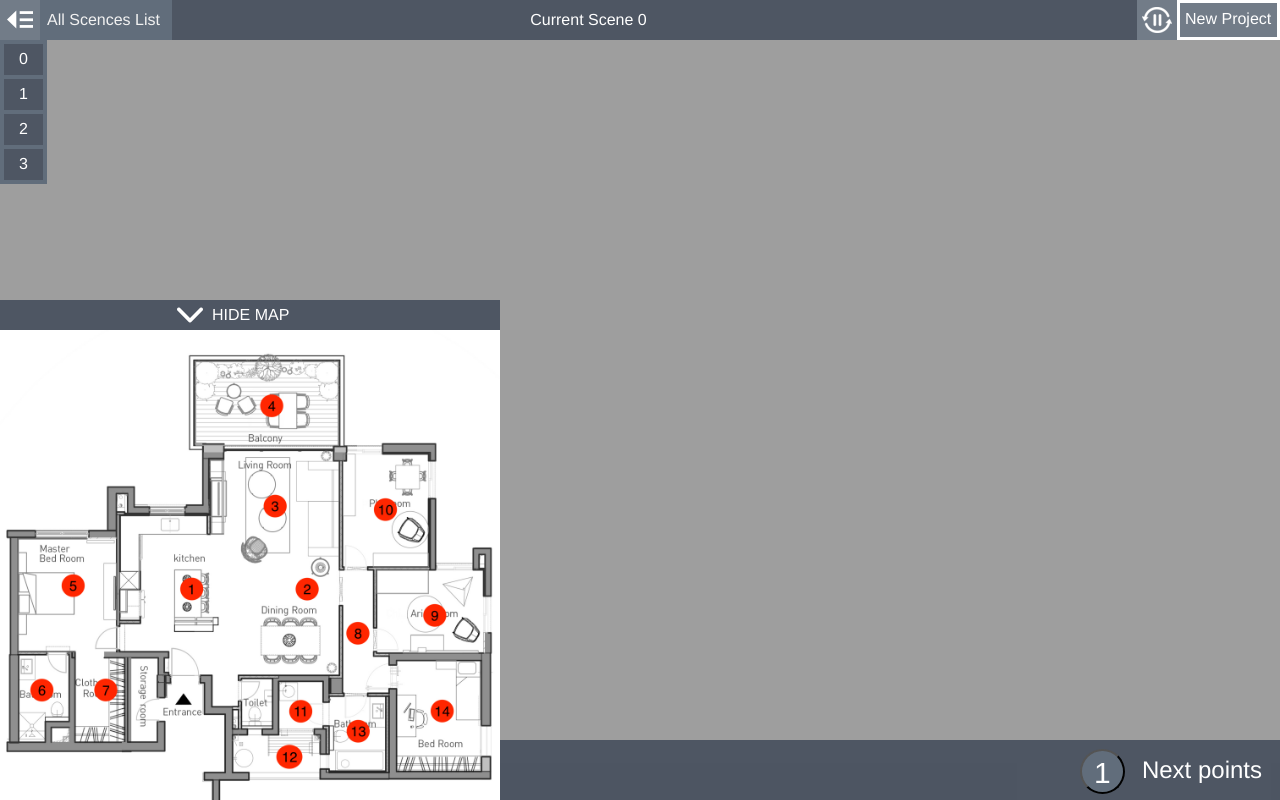
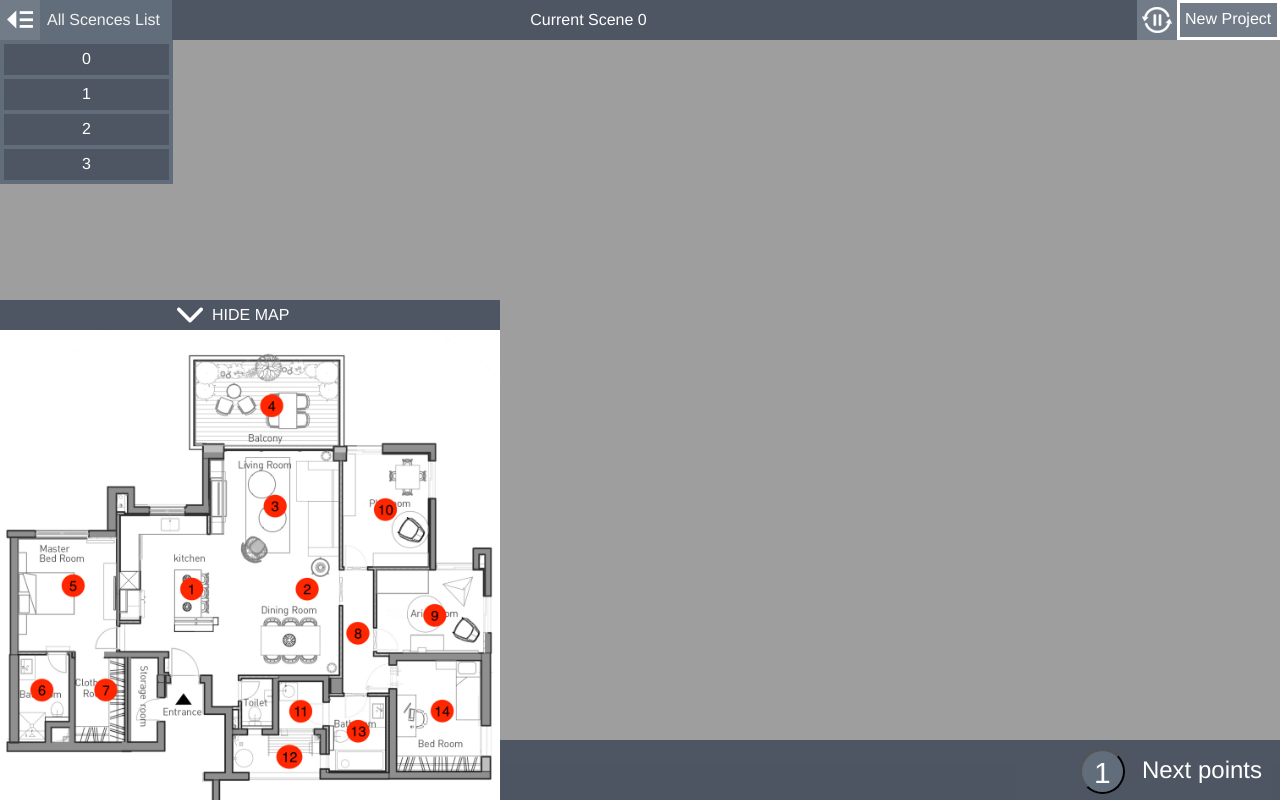
Before and after one commit to yairabf/Panoramic-View-Inside-Building, an Electron app: page marz.html in a window 1280 px wide. Drawn offline with Linux system fonts and the light colour scheme; no server answers; animation ran at ten frames a second.

Commit message:
mint css fix

```diff
--- a/style/panoramicView.css
+++ b/style/panoramicView.css
@@ -278,7 +278,7 @@ a#sceneListToggle{
   top: 0;
   left: -220px;
   padding-top: 40px;
-  width: 173gipx;
+  width: 173px;
   max-height: 500px;
   overflow-x: hidden;
   overflow-y: auto;
```
